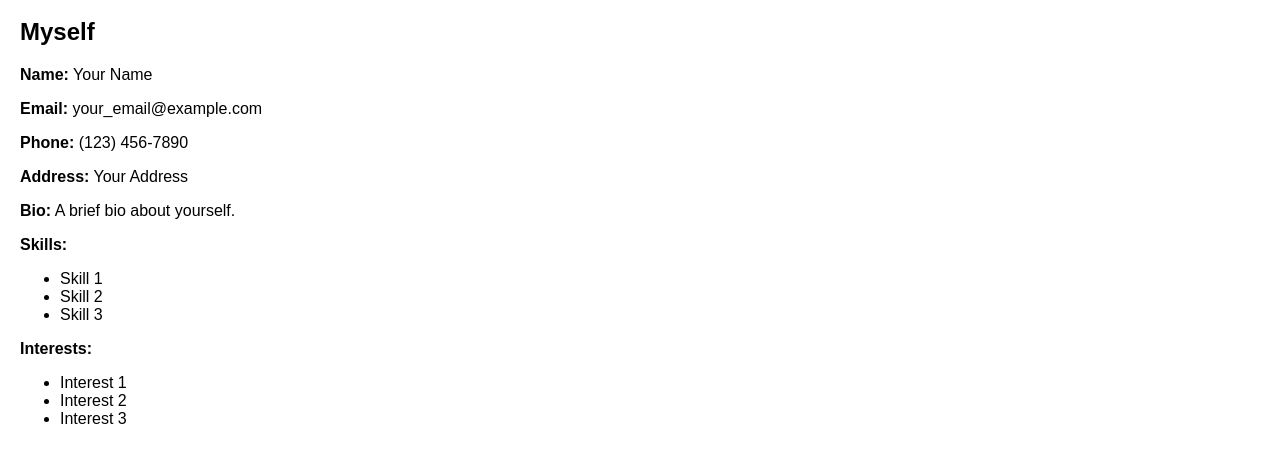
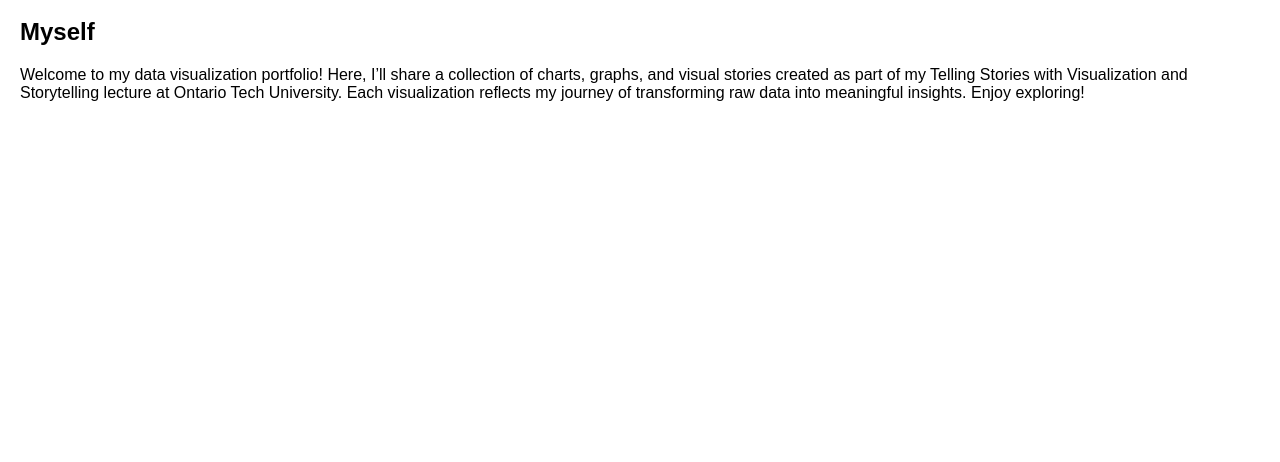
Before and after one commit to TineshArvindPonnuswamy/DataVisualization-portfolio, a plain HTML site: page index.html in a window 1280 px wide. Shown: the part 60-522 px from the top of the page. Drawn offline with Linux system fonts and the light colour scheme.

Commit message:
Update index.html

```diff
--- a/index.html
+++ b/index.html
@@ -21,24 +21,6 @@
     <h1>Data Visualization Portfolio</h1>
 
     <h2>Myself</h2>
-    <p><strong>Name:</strong> Your Name</p>
-    <p><strong>Email:</strong> your_email@example.com</p>
-    <p><strong>Phone:</strong> (123) 456-7890</p>
-    <p><strong>Address:</strong> Your Address</p>
-    <p><strong>Bio:</strong> A brief bio about yourself.</p>
-    <p><strong>Skills:</strong>
-        <ul>
-            <li>Skill 1</li>
-            <li>Skill 2</li>
-            <li>Skill 3</li>
-        </ul>
-    </p>
-    <p><strong>Interests:</strong>
-        <ul>
-            <li>Interest 1</li>
-            <li>Interest 2</li>
-            <li>Interest 3</li>
-        </ul>
-    </p>
-</body>
+    <p>Welcome to my data visualization portfolio! Here, I’ll share a collection of charts, graphs, and visual stories created as part of my Telling Stories with Visualization and Storytelling lecture at Ontario Tech University. Each visualization reflects my journey of transforming raw data into meaningful insights. Enjoy exploring!</p>
+    </body>
 </html>
```
